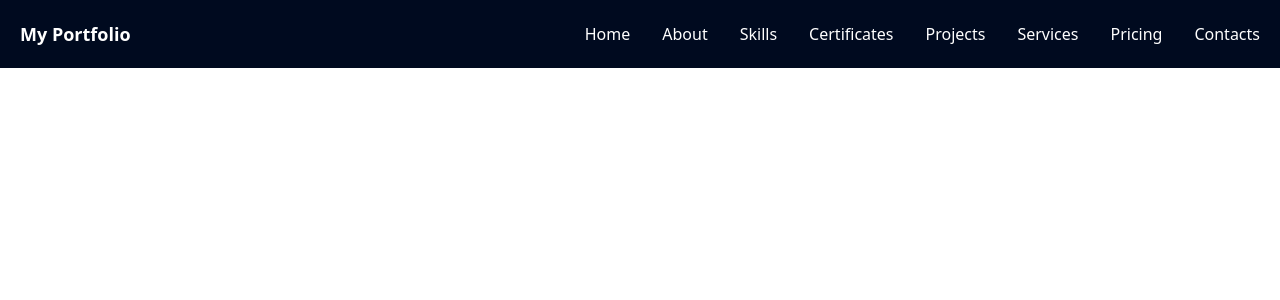
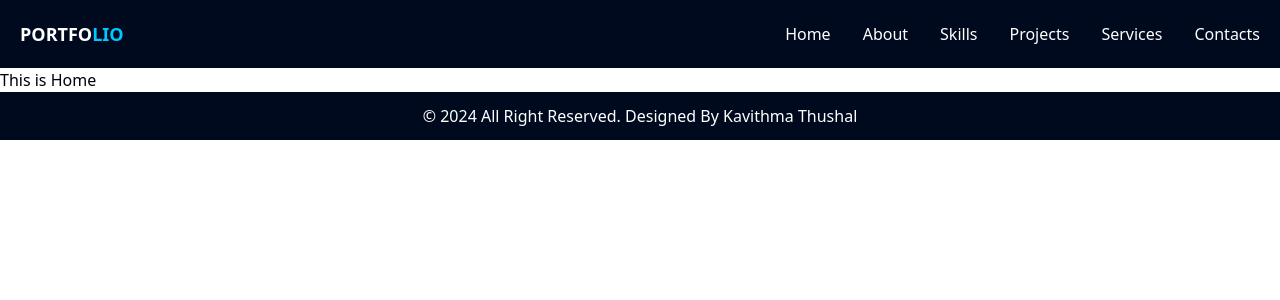
Before and after one commit to Kavithma-Thushal/My-Portfolio-React, a React (Create React App) app: page / in a window 1280 px wide. Shown: the top 300 px of the page. Built offline with nearby package versions, Linux system fonts and the light colour scheme.

Commit message:
Navbar Refactored and Footer Added

```diff
--- a/src/App.tsx
+++ b/src/App.tsx
@@ -1,10 +1,14 @@
 import './App.css';
 import {Navbar} from "./Components/Navbar/Navbar";
+import {Home} from "./Components/Home/Home";
+import {Footer} from "./Components/Footer/Footer";
 
 function App() {
     return (
         <div>
             <Navbar/>
+            <Home/>
+            <Footer/>
         </div>
     );
 }
--- /dev/null
+++ b/src/Components/Footer/Footer.tsx
@@ -0,0 +1,9 @@
+export function Footer() {
+    return (
+        <footer className="bg-darkBlue text-white p-3">
+            <h6 className="text-center">© 2024 All Right Reserved. Designed By <a
+                href="https://github.com/Kavithma-Thushal" target={"_blank"}
+                className="hover:text-neonBlue transition-colors duration-300">Kavithma Thushal</a></h6>
+        </footer>
+    );
+}
--- /dev/null
+++ b/src/Components/Home/Home.tsx
@@ -0,0 +1,5 @@
+export function Home() {
+    return (
+        <div>This is Home</div>
+    );
+}
--- a/src/Components/Navbar/Navbar.tsx
+++ b/src/Components/Navbar/Navbar.tsx
@@ -3,17 +3,15 @@ export function Navbar() {
         <nav className="bg-darkBlue text-white p-5">
             <div className="container mx-auto flex justify-between items-center">
                 <a href="https://github.com/Kavithma-Thushal" target={"_blank"}>
-                    <div className="text-lg font-semibold">My Portfolio</div>
+                    <div className="text-lg font-semibold">PORTFO<span className={"text-neonBlue"}>LIO</span></div>
                 </a>
                 <div className="space-x-8">
-                    <a href="#home" className="hover:text-lightBlue">Home</a>
-                    <a href="#about" className="hover:text-lightBlue">About</a>
-                    <a href="#skills" className="hover:text-lightBlue">Skills</a>
-                    <a href="#certificates" className="hover:text-lightBlue">Certificates</a>
-                    <a href="#projects" className="hover:text-lightBlue">Projects</a>
-                    <a href="#services" className="hover:text-lightBlue">Services</a>
-                    <a href="#pricing" className="hover:text-lightBlue">Pricing</a>
-                    <a href="#contacts" className="hover:text-lightBlue">Contacts</a>
+                    <a href="#home" className="hover:text-neonBlue transition-colors duration-300">Home</a>
+                    <a href="#about" className="hover:text-neonBlue transition-colors duration-300">About</a>
+                    <a href="#skills" className="hover:text-neonBlue transition-colors duration-300">Skills</a>
+                    <a href="#projects" className="hover:text-neonBlue transition-colors duration-300">Projects</a>
+                    <a href="#services" className="hover:text-neonBlue transition-colors duration-300">Services</a>
+                    <a href="#contacts" className="hover:text-neonBlue transition-colors duration-300">Contacts</a>
                 </div>
             </div>
         </nav>
--- a/tailwind.config.js
+++ b/tailwind.config.js
@@ -5,12 +5,12 @@ module.exports = {
         extend: {
             backgroundColor: {
                 'darkBlue': '#000a1f',
-                'lightBlue': '#00c7ff',
+                'neonBlue': '#00c7ff',
             },
             textColor: {
                 'darkBlue': '#000a1f',
-                'lightBlue': '#00c7ff',
-            },
+                'neonBlue': '#00c7ff',
+            }
         },
     },
     plugins: [],
```
Also changed, not shown: 1 other file (tests, documents, lock files or other folders).
